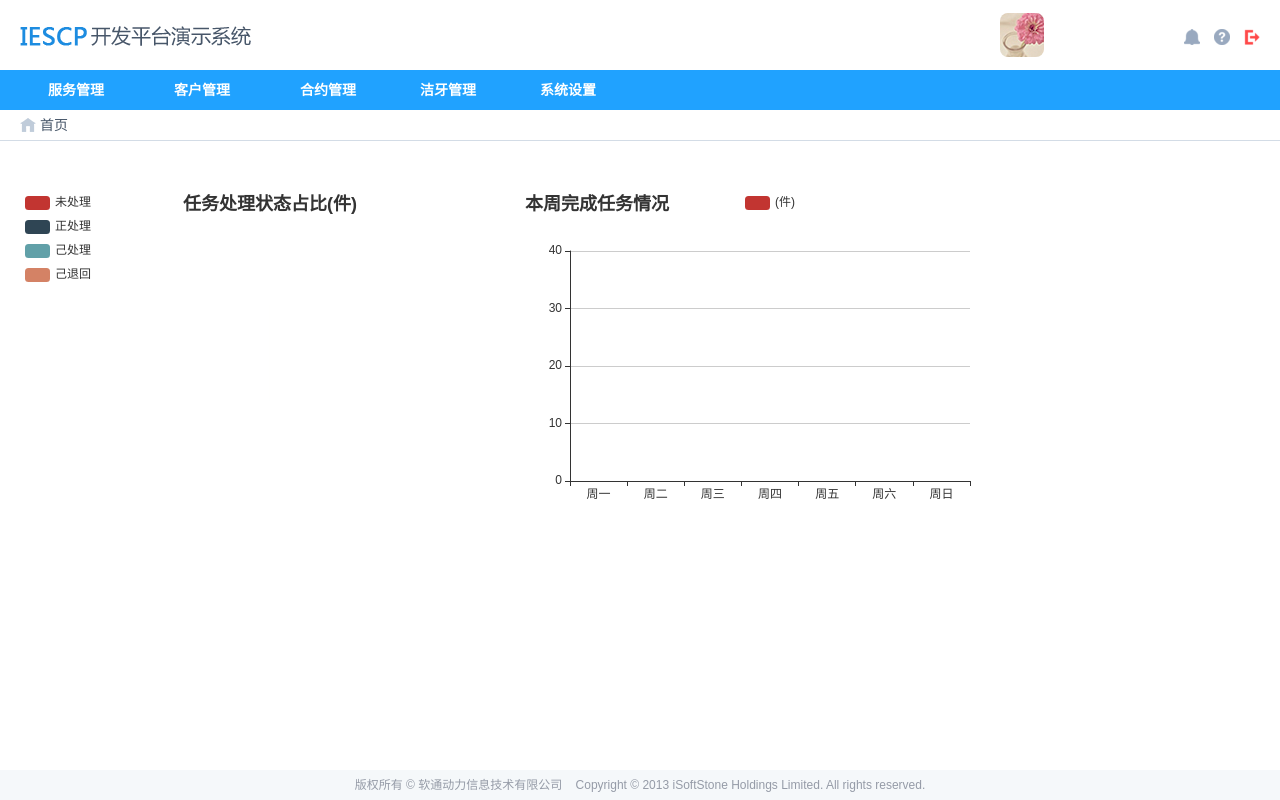
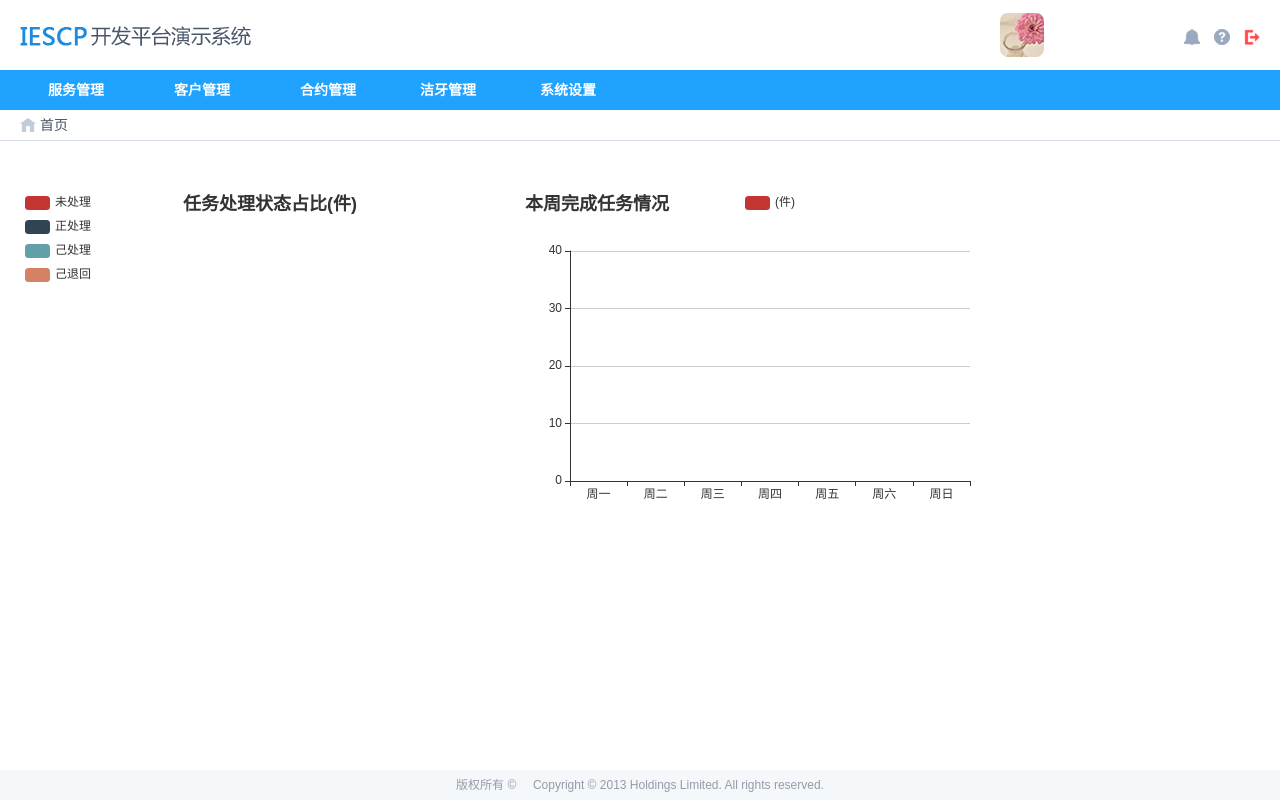
Before and after one commit to i-am-i-my-pride/i-am-i-my-pride.github.io, a plain HTML site: page main.html in a window 1280 px wide. Drawn offline with Linux system fonts and the light colour scheme.

Commit message:
second commit

```diff
--- a/main.html
+++ b/main.html
@@ -32,7 +32,7 @@
 	<div class="ccontain">
 		<div class="contain" id="contain"></div>
 		<div class="copyright" id="copyright">
-			版权所有 &copy; 软通动力信息技术有限公司&nbsp;&nbsp;&nbsp;&nbsp;Copyright &copy; 2013 iSoftStone Holdings Limited. All rights reserved.
+			版权所有 &copy; &nbsp;&nbsp;&nbsp;&nbsp;Copyright &copy; 2013 Holdings Limited. All rights reserved.
 		</div>
 	</div>
 
```
